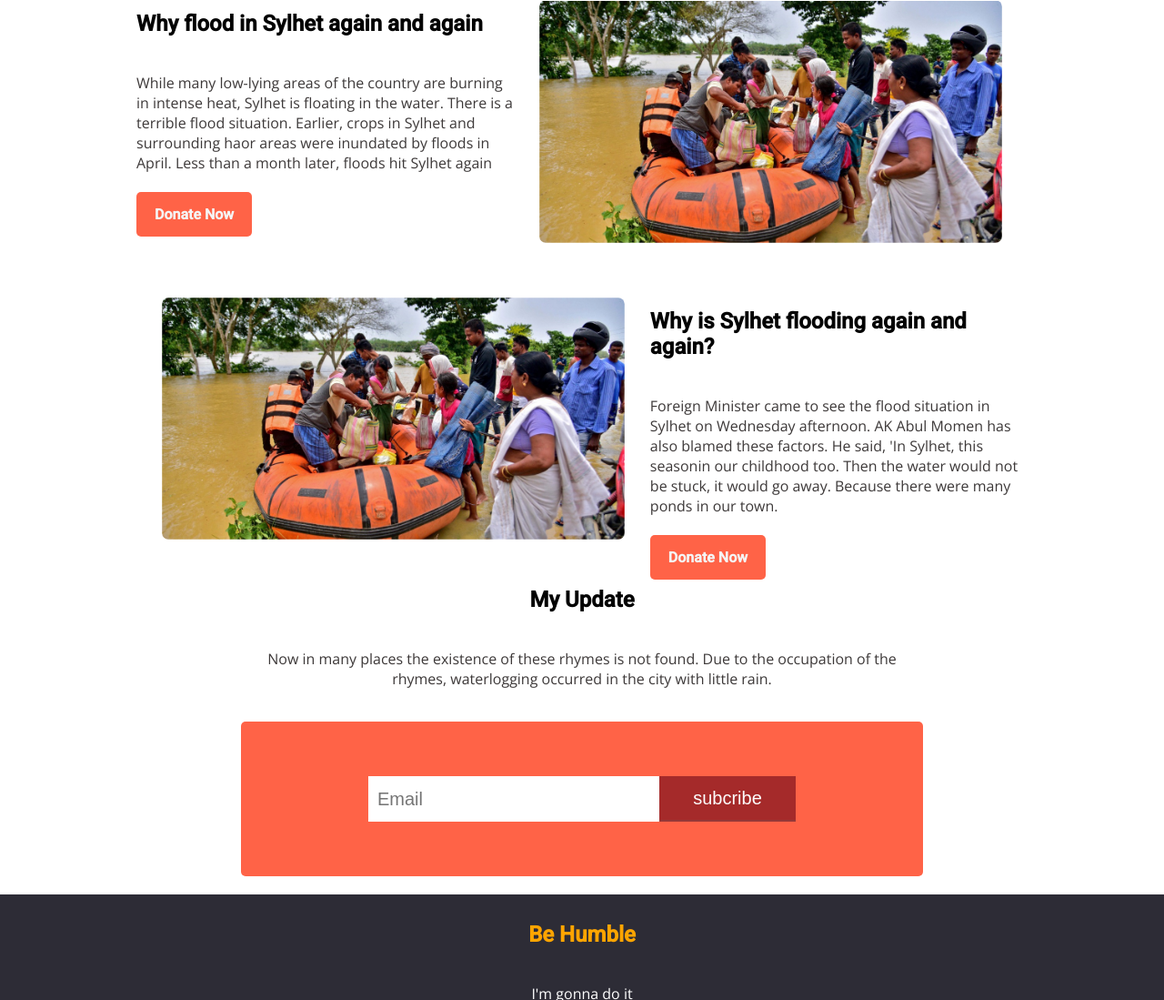
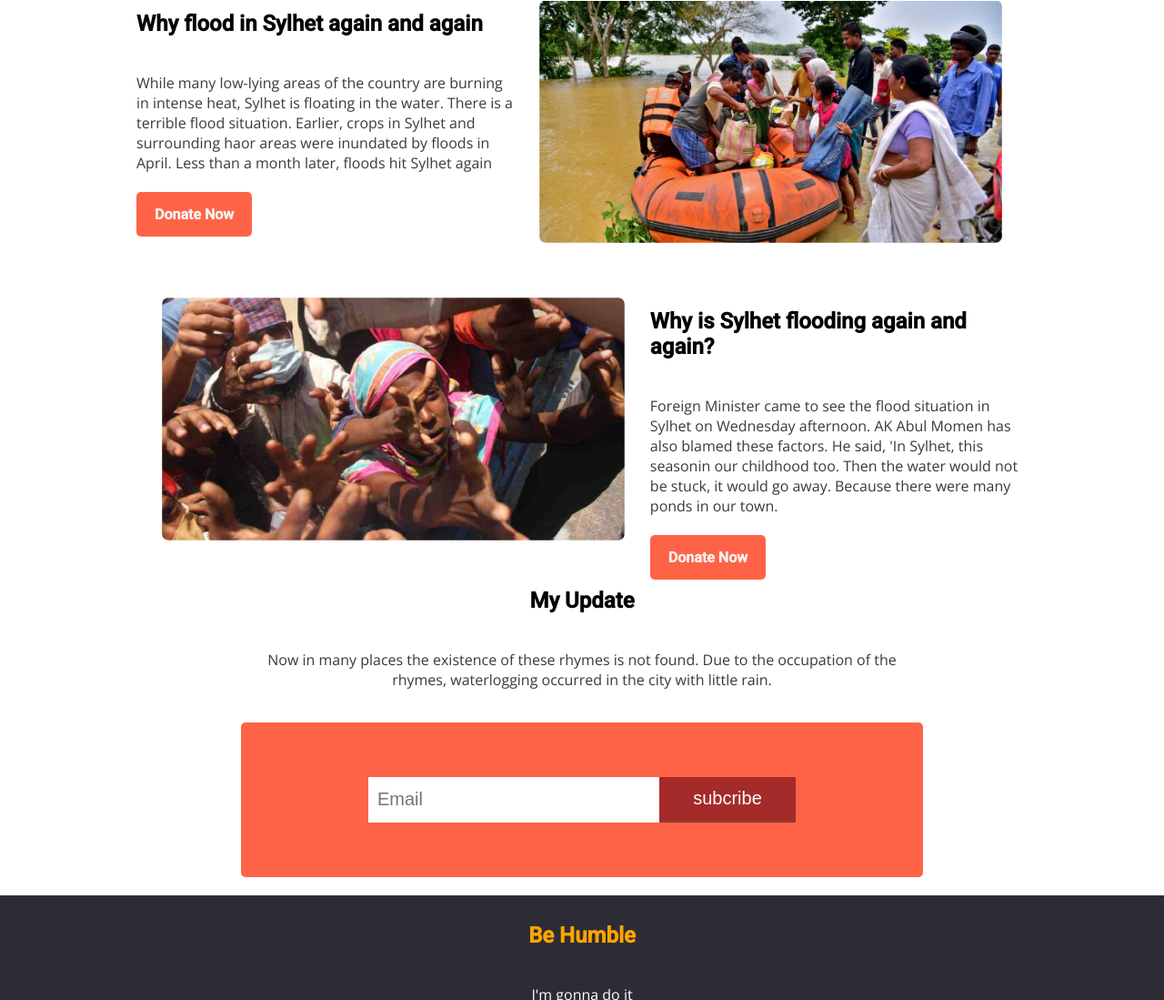
Before and after one commit to aburayhanroni/Donate-Everyday, a plain HTML site: page index.html in a window 1280 px wide. Shown: the part 2050-3149 px from the top of the page at 91% size. Drawn offline with nearby package versions, Linux system fonts and the light colour scheme.

Commit message:
image chenge

```diff
--- a/index.html
+++ b/index.html
@@ -96,7 +96,7 @@
 
         <div class="articale-part-two">
             <div class="image">
-                <img src="images/donation5.jpg" alt="">
+                <img src="images/donation8.jpg" alt="">
             </div>
             <div class="articale">
                 <h1>Why is Sylhet flooding again and again?</h1>
```
Also changed, not shown: images/donation8.jpg (added).
